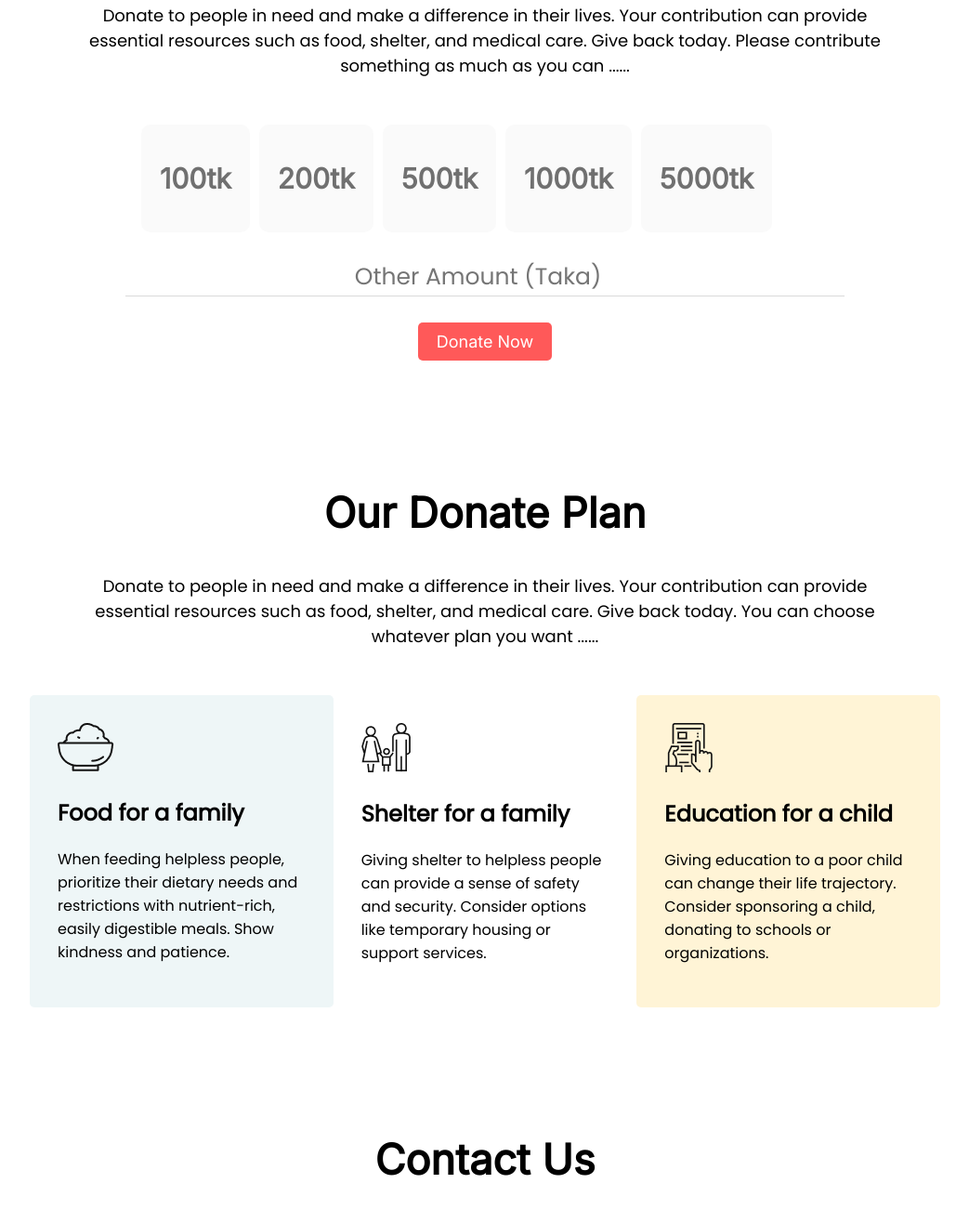
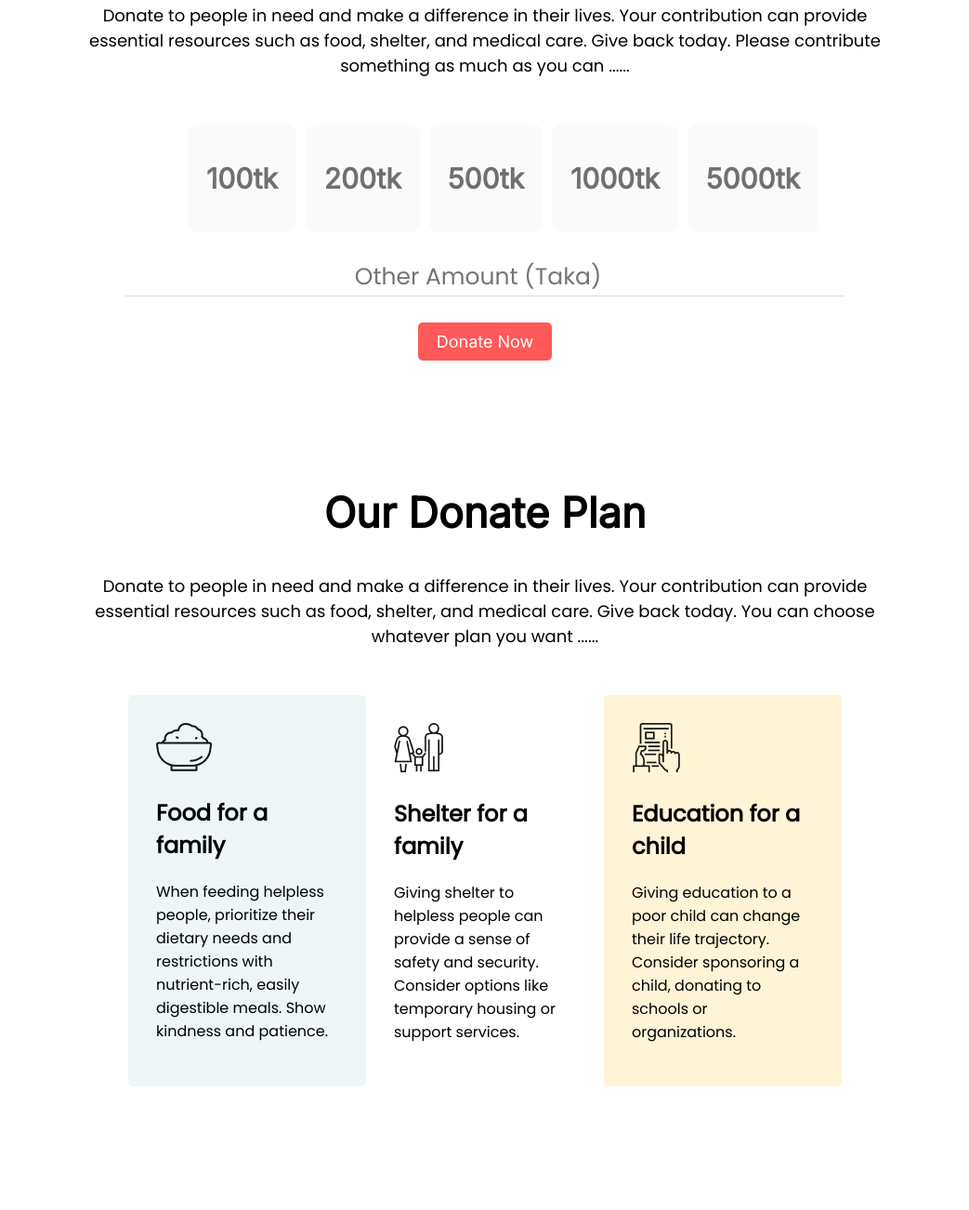
Before and after one commit to abu-shaif-khan/Donate_today, a plain HTML site: page index.html in a window 1280 px wide. Shown: the part 894-2196 px from the top of the page at 93% size, without its empty margins (118-1161 px from the left). Drawn offline with Linux system fonts and the light colour scheme.

Commit message:
project updated done

```diff
--- a/styles/main.css
+++ b/styles/main.css
@@ -61,8 +61,10 @@ body{
 .taka_card{
     display: flex;
     text-align: center;
-    margin-left: 270px;
+    width: 50%;
     margin-top: 50px;
+    margin-left: auto;
+    margin-right: auto;
 }
 .card_item{
     font-family: 'Inter';
@@ -74,6 +76,9 @@ body{
     margin-right: 10px;
     border-radius: 10px;
     text-align: center;
+}
+.card_item:last-child{
+    margin-right: 0px;
 }
 .card_item:hover{
     color: #FF5959;
@@ -133,8 +138,10 @@ body{
     margin-top: 50px;
     text-align: left;
     font-size: 'Poppins';
-    margin-left: 150px;
-    margin-right: 150px;
+    width: 60%;
+    margin-top: 50px;
+    margin-left: auto;
+    margin-right: auto;
 }
 .plan_item{
     width: 350px;
```
